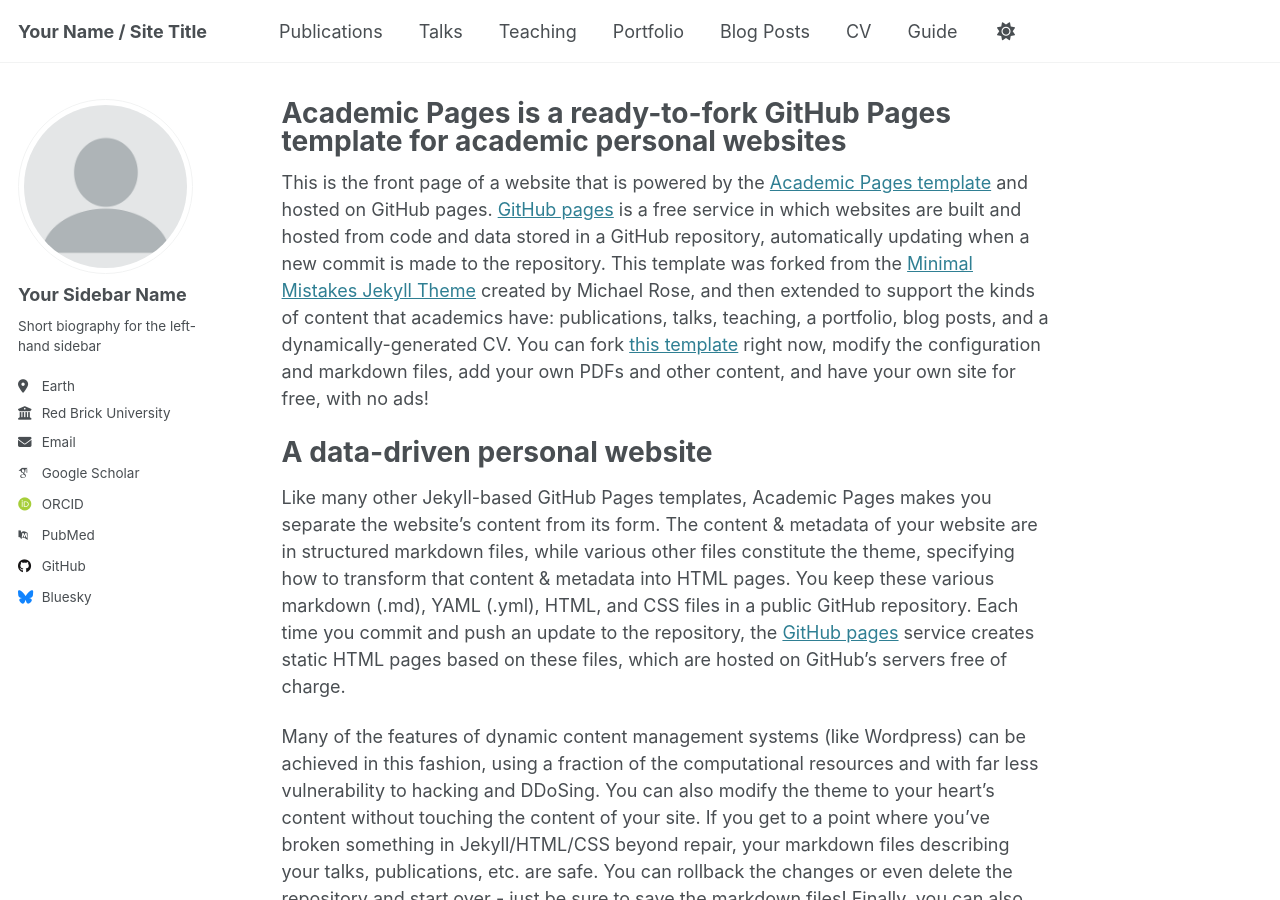
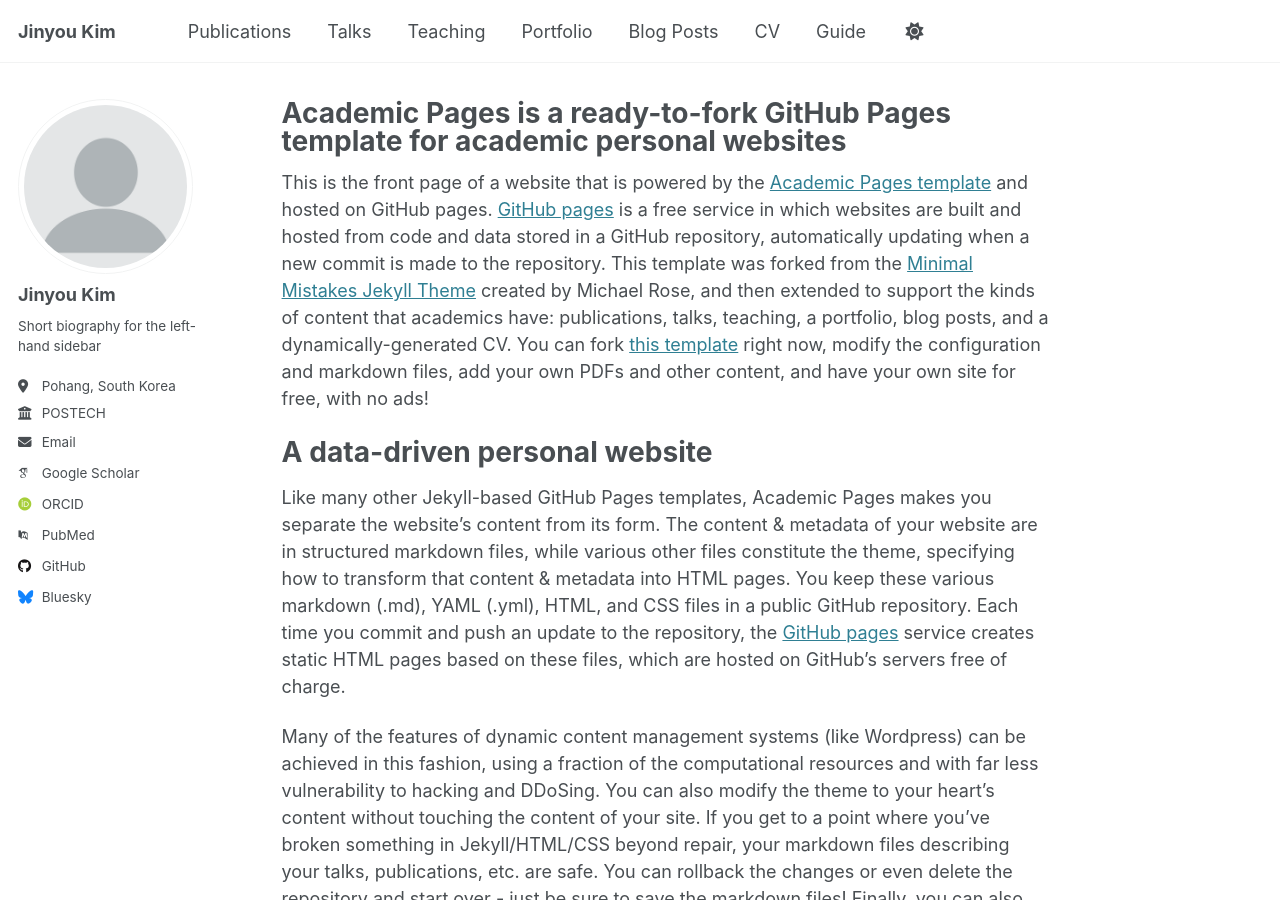
Before and after one commit to JinyouKim/jinyoukim.github.io, a Jekyll site: the page built from _pages/about.md, in a window 1280 px wide and 900 px high. Built offline with Jekyll 4.4.1, drawn with Linux system fonts in a browser that asks for light colours; some web fonts are replaced.

Commit message:
Update _config.yml

```diff
--- a/_config.yml
+++ b/_config.yml
@@ -9,7 +9,7 @@
 # Basic Site Settings
 locale                   : "en-US"
 site_theme               : "default"
-title                    : "Your Name / Site Title"
+title                    : "Jinyou Kim"
 title_separator          : "-"
 name                     : &name "Your Name"
 description              : &description "personal description"
@@ -23,13 +23,13 @@ repository               : "academicpages/academicpages.github.io"
 author:
   # Biographic information
   avatar           : "profile.png"
-  name             : "Your Sidebar Name"
+  name             : "Jinyou Kim"
   pronouns         : # example: "she/her"
   bio              : "Short biography for the left-hand sidebar"
-  location         : "Earth"
-  employer         : "Red Brick University"
+  location         : "Pohang, South Korea"
+  employer         : "POSTECH"
   uri              : # URL
-  email            : "none@example.org"
+  email            : "jinyou91@postech.ac.kr"
 
   # Academic websites
   arxiv            : # URL - Update with the correct link to your profile
```
